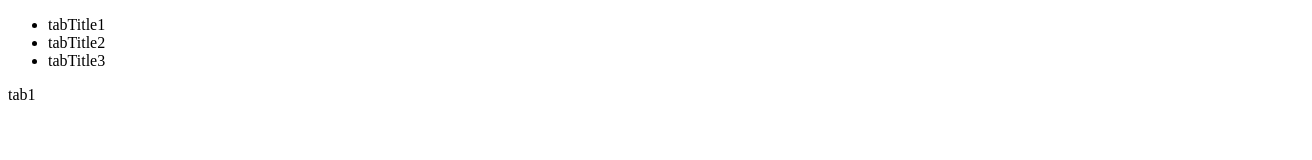
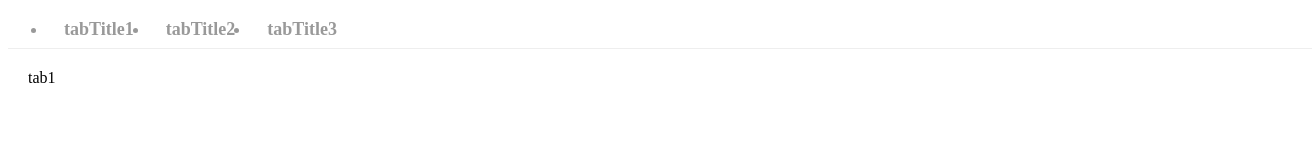
Before and after one commit to crazylion/angular-acceleration, a plain HTML site: page aatab.html in a window 1280 px wide. Shown: the whole page, 1312 px wide, since content can reach past the window. Drawn offline with nearby package versions, Linux system fonts and the light colour scheme; files that its build step writes are made by us from their sources.

Commit message:
頁面加上css link

```diff
--- a/aatab.html
+++ b/aatab.html
@@ -3,6 +3,7 @@
     <head>
         <meta http-equiv="content-type" content="text/html;charset=UTF-8" />
         <meta http-equiv="X-UA-Compatible" content="chrome=1" />
+        <link rel="stylesheet" type="text/css" href="template/css/aatab.css" media="all" />
         <title></title>
         <script src="https://ajax.googleapis.com/ajax/libs/angularjs/1.1.4/angular.min.js"></script>
         <script src="directive/aatab.js"></script>
```
